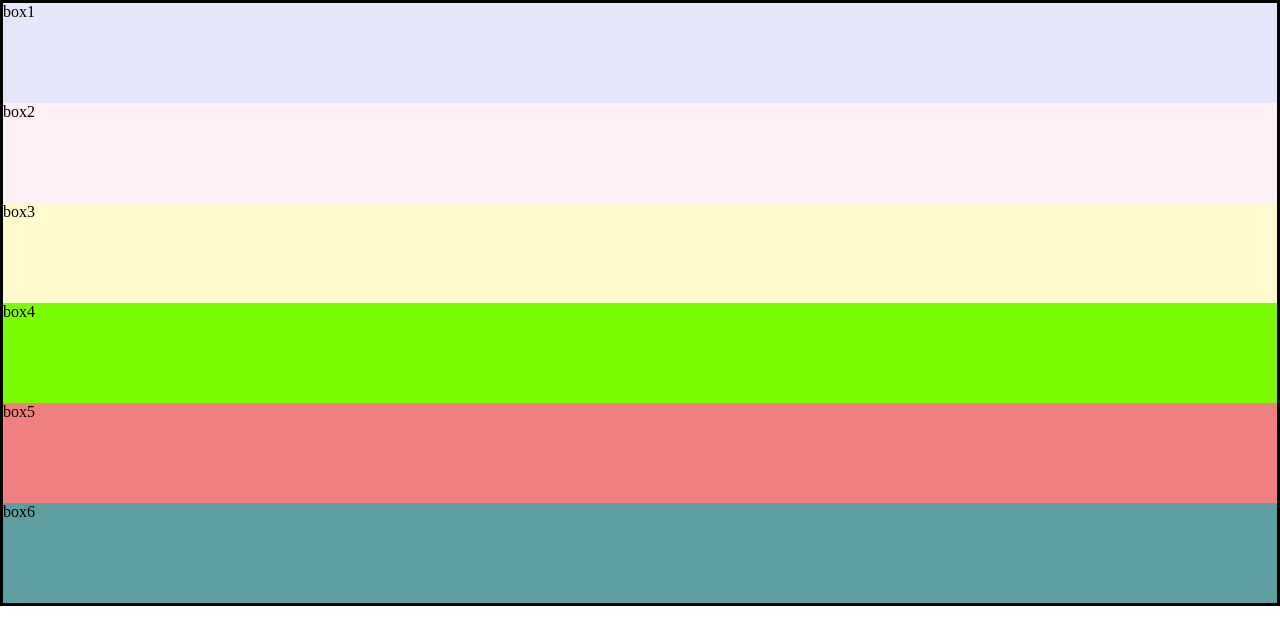
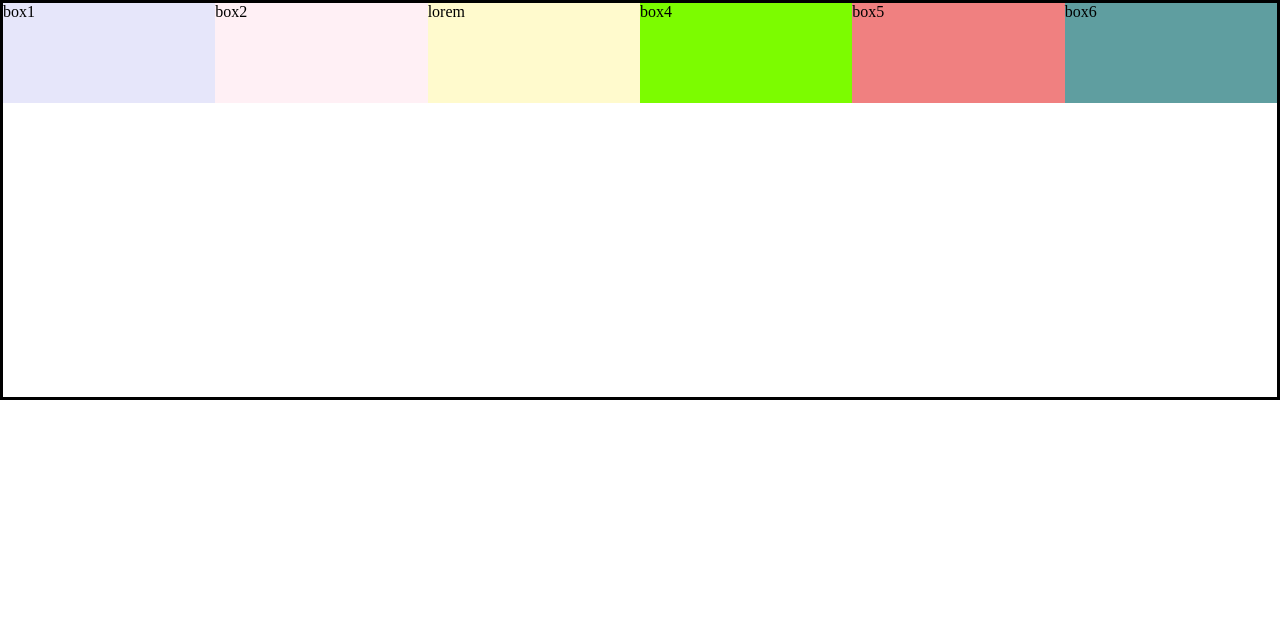
Before and after one commit to MarcoMejiaL/platzi, a website: page definitivo_htlm_css/css/10-flex/index.html in a window 1280 px wide. Drawn offline with Linux system fonts and the light colour scheme.

Commit message:
variables css

```diff
--- a/definitivo_htlm_css/css/10-flex/estilos.css
+++ b/definitivo_htlm_css/css/10-flex/estilos.css
@@ -13,11 +13,15 @@ body {
 }
 
 .container {
-    border: 0.3rem solid black
+    height: 50vh;
+    border: .3rem solid black;
+    display: flex;
+    flex-wrap: wrap;
 }
 
 .box {
-    width: 10 rem;
+    flex-basis: 10rem;
+    flex-grow: 1;
     height: 10rem;
 }
 
--- a/definitivo_htlm_css/css/10-flex/index.html
+++ b/definitivo_htlm_css/css/10-flex/index.html
@@ -18,7 +18,7 @@
             <p>box2</p>
         </div>
         <div class="box3 box">
-            <p>box3</p>
+            <p>lorem</p>
         </div>
         <div class="box4 box">
             <p>box4</p>
--- /dev/null
+++ b/definitivo_htlm_css/css/11-variables/estilos.css
@@ -0,0 +1,41 @@
+:root {
+    /* AQUI SE DECLARAN LAS VARIABLES */
+    --colorPrimario: tomato;
+    --colorSecundario: turquoise;
+    --headerSize: 4rem;
+    --fuente: 1.8rem;
+    --fuenteHeader: 6rem;
+}
+
+* {
+    box-sizing: border-box;
+    margin: 0;
+    padding: 0;
+}
+
+html {
+    font-size: 62.5%;
+}
+
+header {
+    width: 100vw;
+    height: 15vh;
+    background-color: var(--colorPrimario);
+}
+
+main {
+    width: 100vw;
+    height: 70vh;
+    font-size: var(--fuente);
+}
+
+h1 {
+    font-size: var(--fuenteHeader);
+    color: violet;
+}
+
+footer {
+    width: 100vw;
+    height: 15vh;
+    background-color: var(--colorSecundario);
+}
```
Also changed, not shown: definitivo_htlm_css/css/11-variables/index.html (added, +26 -0 lines).
